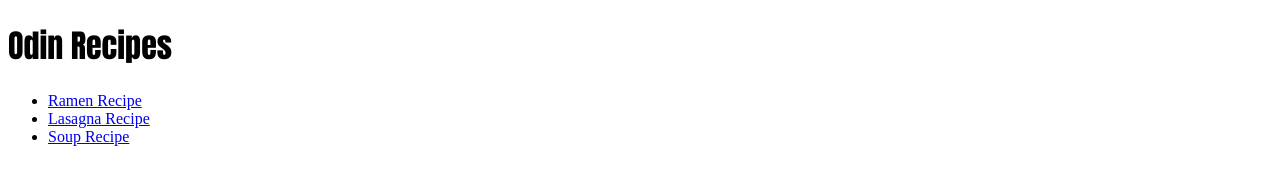
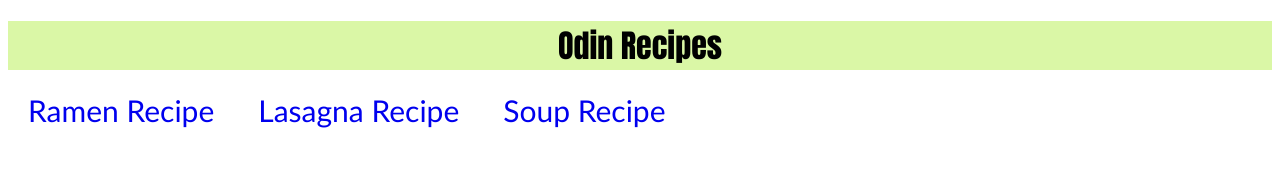
Before and after one commit to KeyWhit/odin-recipes, a plain HTML site: page index.html in a window 1280 px wide. Drawn offline with Linux system fonts and the light colour scheme.

Commit message:
Add nav class and apply styles to nav

```diff
--- a/index.html
+++ b/index.html
@@ -11,7 +11,7 @@
 
 <body>
     <h1>Odin Recipes</h1>
-    <ul>
+    <ul class="nav-list">
         <li><a href="./recipes/ramen.html">Ramen Recipe</a></li>
         <li><a href="./recipes/lasagna.html">Lasagna Recipe</a></li>
         <li><a href="./recipes/soup.html">Soup Recipe</a></li>
--- a/styles.css
+++ b/styles.css
@@ -1,3 +1,25 @@
 h1 {
     font-family: Impact, Haettenschweiler, 'Arial Narrow Bold', sans-serif;
+    background-color: #DAF7A6;
+    text-align: center;
 }
+
+.nav-list {
+    width: 100%;
+    padding: 0px;
+}
+
+.nav-list li {
+    display: inline-block;
+    padding: 0px 20px;
+}
+
+.nav-list a {
+    font-size: 30px;
+    font-family: 'Gill Sans', 'Gill Sans MT', Calibri, 'Trebuchet MS', sans-serif;
+    text-decoration: none;
+}
+
+.nav-list a:hover {
+    color: rgb(31, 115, 189);
+}
```
